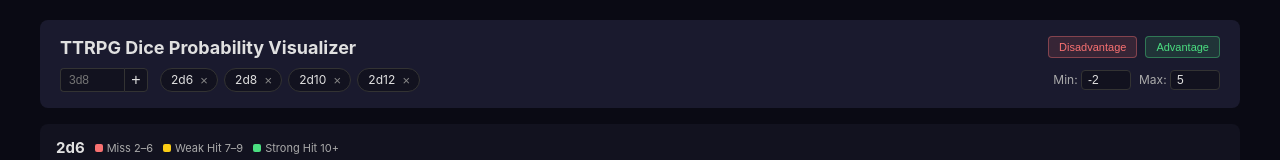
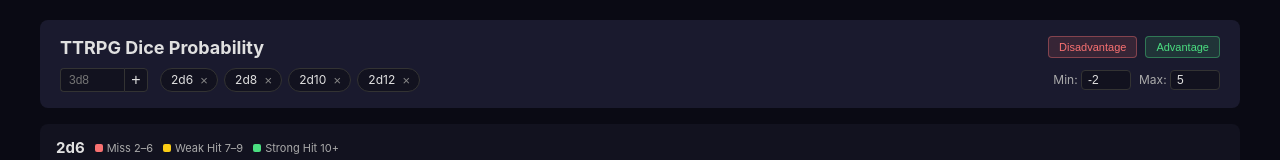
Before and after one commit to Snugug/roll-probability, a website built with Vite: page index.html in a window 1280 px wide. Shown: the top 160 px of the page. Built offline with nearby package versions, Linux system fonts and the light colour scheme.

Commit message:
Update title

```diff
--- a/index.html
+++ b/index.html
@@ -3,13 +3,13 @@
 <head>
   <meta charset="UTF-8">
   <meta name="viewport" content="width=device-width, initial-scale=1.0">
-  <title>TTRPG Dice Probability Visualizer</title>
+  <title>TTRPG Dice Probability</title>
 </head>
 <body>
   <div id="app">
     <header class="app-header">
       <div class="header-top">
-        <h1>TTRPG Dice Probability Visualizer</h1>
+        <h1>TTRPG Dice Probability</h1>
         <div class="header-toggles">
           <button id="dis-toggle" class="toggle-btn dis active">Disadvantage</button>
           <button id="adv-toggle" class="toggle-btn adv active">Advantage</button>
```
